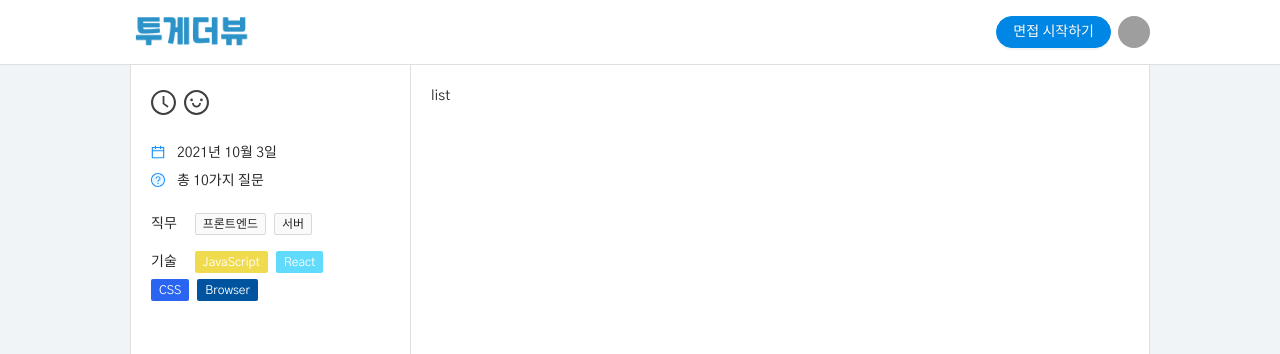
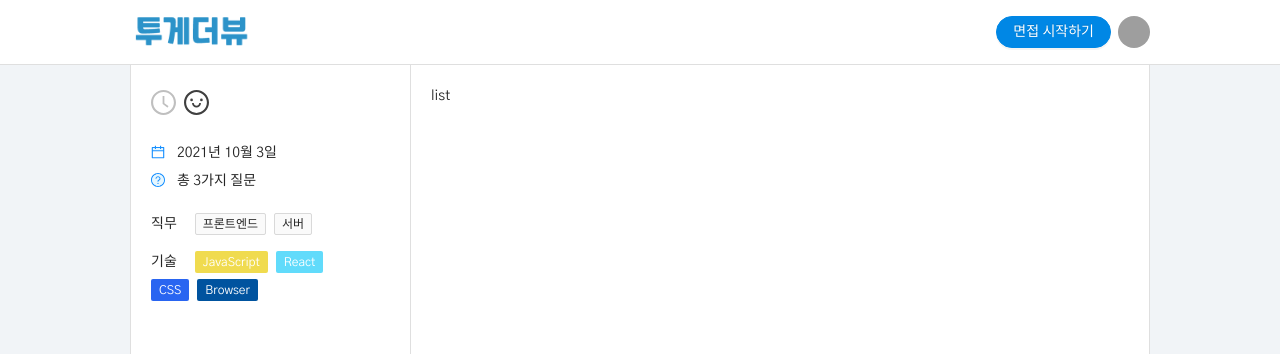
Before and after one commit to togather-view/togather-view-demo, a Next.js app: page /interview/result/1 in a window 1280 px wide. Shown: the top 354 px of the page. Built offline with nearby package versions, Linux system fonts and the light colour scheme; grey boxes are pictures that could not be loaded.

Commit message:
feat: Separate result info section component

```diff
--- a/src/components/interview/result/InterviewResultInfo.component.tsx
+++ b/src/components/interview/result/InterviewResultInfo.component.tsx
@@ -0,0 +1,55 @@
+import { memo } from "react";
+import { CalendarTwoTone, QuestionCircleTwoTone } from "@ant-design/icons";
+
+// lib
+import { JobGroup, Tech } from "@src/interface/interface";
+
+// components
+import TagListComponent from "@src/components/common/TagList.component";
+import InterviewConditionIconContainerComponent from "@src/components/interview/InterviewConditionIconConatiner.component";
+
+// styles
+import styles from "@src/styles/pages/InterviewResult.module.scss";
+
+interface Props {
+  useTimer: boolean;
+  containAttitude: boolean;
+  interviewedAt: string;
+  totalQuestion: number;
+  jobList: JobGroup[];
+  techList: Tech[];
+}
+
+function InterviewResultInfoComponent({
+  useTimer,
+  containAttitude,
+  interviewedAt,
+  totalQuestion,
+  jobList,
+  techList,
+}: Props) {
+  return (
+    <div className={styles.info}>
+      <InterviewConditionIconContainerComponent
+        useTimer={useTimer}
+        containAttitude={containAttitude}
+      />
+      <div className={styles.wrapper}>
+        <div className={styles.detail}>
+          <CalendarTwoTone />
+          <p>{interviewedAt}</p>
+        </div>
+        <div className={styles.detail}>
+          <QuestionCircleTwoTone />
+          <p>총 {totalQuestion}가지 질문</p>
+        </div>
+      </div>
+      <div className={styles.wrapper}>
+        <TagListComponent label="직무" tagList={jobList} />
+        <TagListComponent label="기술" tagList={techList} />
+      </div>
+    </div>
+  );
+}
+
+export default memo(InterviewResultInfoComponent);
--- a/src/pages/interview/result/[interviewId]/index.tsx
+++ b/src/pages/interview/result/[interviewId]/index.tsx
@@ -1,36 +1,27 @@
 import { memo } from "react";
-import { CalendarTwoTone, QuestionCircleTwoTone } from "@ant-design/icons";
+
+// lib
+import { myAccount } from "@dummy/user.data";
 
 // components
 import LayoutComponent from "@src/components/common/Layout.component";
-import InterviewConditionIconContainerComponent from "@src/components/interview/InterviewConditionIconConatiner.component";
+import InterviewResultInfoComponent from "@src/components/interview/result/InterviewResultInfo.component";
 
 // styles
 import styles from "@src/styles/pages/InterviewResult.module.scss";
-import TagListComponent from "@src/components/common/TagList.component";
-import { myAccount } from "@dummy/user.data";
 
 function InterviewResultPage() {
   return (
     <LayoutComponent>
       <div className={styles.container}>
-        <div className={styles.info}>
-          <InterviewConditionIconContainerComponent useTimer containAttitude />
-          <div className={styles.wrapper}>
-            <div className={styles.detail}>
-              <CalendarTwoTone />
-              <p>2021년 10월 3일</p>
-            </div>
-            <div className={styles.detail}>
-              <QuestionCircleTwoTone />
-              <p>총 10가지 질문</p>
-            </div>
-          </div>
-          <div className={styles.wrapper}>
-            <TagListComponent label="직무" tagList={myAccount.jobList} />
-            <TagListComponent label="기술" tagList={myAccount.techList} />
-          </div>
-        </div>
+        <InterviewResultInfoComponent
+          useTimer={false}
+          containAttitude
+          interviewedAt="2021년 10월 3일"
+          totalQuestion={3}
+          jobList={myAccount.jobList}
+          techList={myAccount.techList}
+        />
         <div className={styles.list}>list</div>
       </div>
     </LayoutComponent>
```
